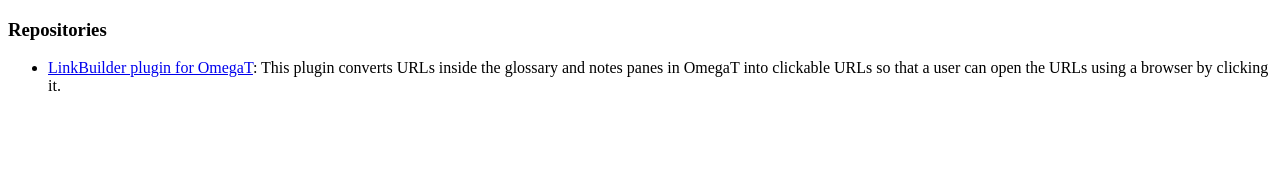
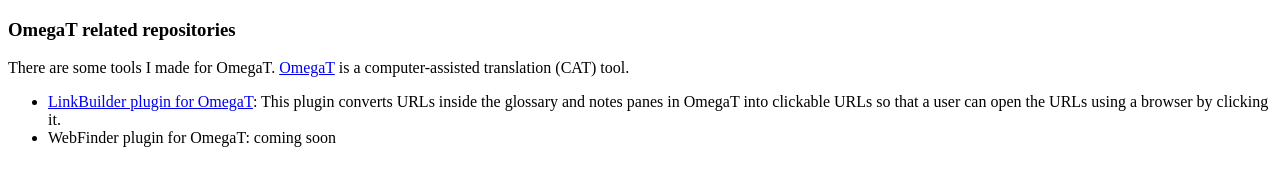
Before and after one commit to hiohiohio/hiohiohio.github.io, a plain HTML site: page index.html in a window 1280 px wide. Drawn offline with Linux system fonts and the light colour scheme.

Commit message:
Added more information.

```diff
--- a/index.html
+++ b/index.html
@@ -2,11 +2,14 @@
 <html>
 	<head>
 		<meta charset="UTF-8">
+		<title>hiohiohio</title>
 	</head>
 	<body>
-		<h3>Repositories</h3>
+		<h3>OmegaT related repositories</h3>
+		<p>There are some tools I made for OmegaT. <a href="http://www.omegat.org/">OmegaT</a> is a computer-assisted translation (CAT) tool.</p>
 		<ul>
 			<li><a href="https://github.com/hiohiohio/omegat-plugin-linkbuilder">LinkBuilder plugin for OmegaT</a>: This plugin converts URLs inside the glossary and notes panes in OmegaT into clickable URLs so that a user can open the URLs using a browser by clicking it.</li>
+			<li>WebFinder plugin for OmegaT: coming soon</li>
 		</ul>
 	</body>
 </html>
```
